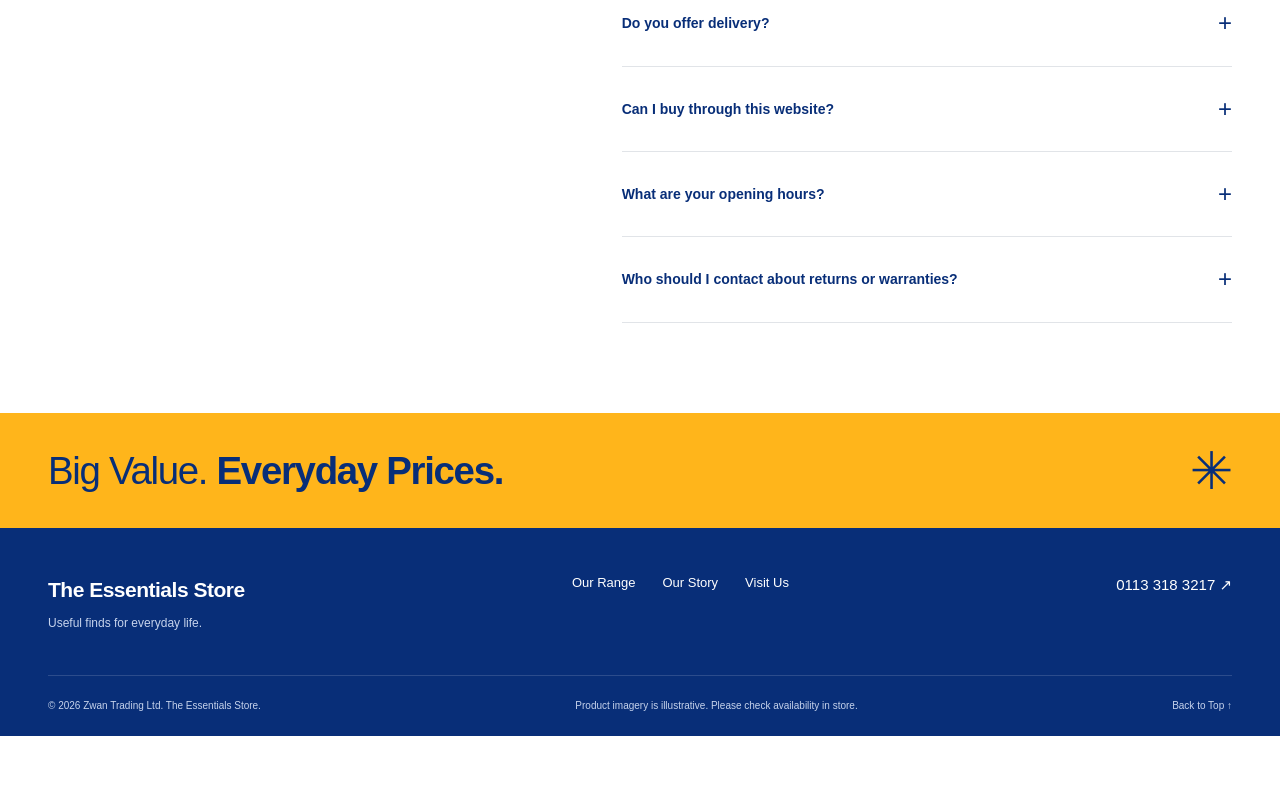
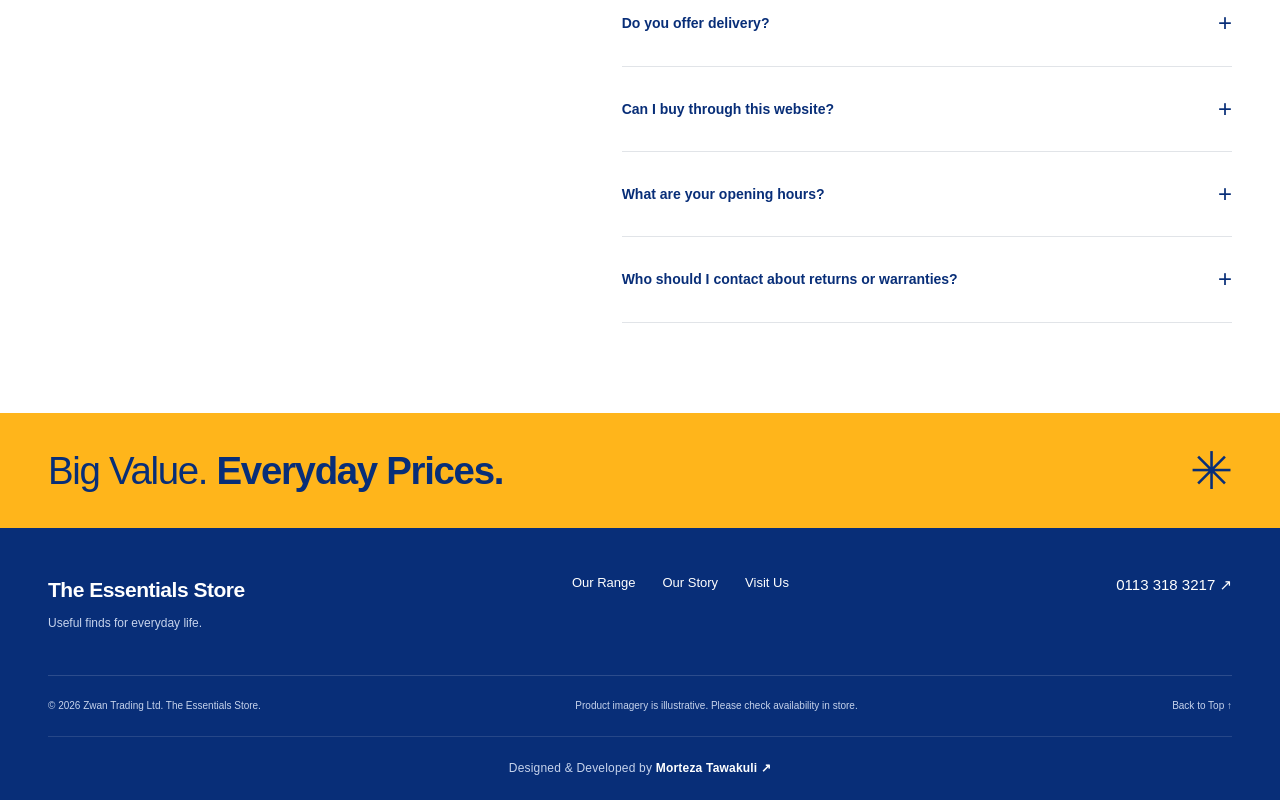
Before and after one commit to tawakuliKH/essentials-store, a React (Vite) app: page / in a window 1280 px wide. Shown: the part 4159-4959 px from the top of the page. Before the commit the page ends 4895 px from the top, so only its background shows below. Built offline with nearby package versions, Linux system fonts and the light colour scheme.

Commit message:
Update support email and add developer credit

```diff
--- a/src/components/Footer.jsx
+++ b/src/components/Footer.jsx
@@ -47,6 +47,20 @@ export default function Footer() {
 
           <a href="#">Back to Top ↑</a>
         </div>
+
+        <div className="container developer-credit">
+          <span>
+            Designed &amp; Developed by{" "}
+            <a
+              href="https://resume-tawakuli.onrender.com/"
+              target="_blank"
+              rel="noopener noreferrer"
+              aria-label="Visit Morteza Tawakuli's portfolio"
+            >
+              Morteza Tawakuli ↗
+            </a>
+          </span>
+        </div>
       </footer>
     </>
   );
--- a/src/components/VisitUs.jsx
+++ b/src/components/VisitUs.jsx
@@ -40,8 +40,8 @@ export default function VisitUs() {
         </address>
 
         <div className="contact-extras">
-          <a href="mailto:supports@zwantradingltd.co.uk">
-            supports@zwantradingltd.co.uk
+          <a href="mailto:support@zwantradingltd.co.uk">
+            support@zwantradingltd.co.uk
           </a>
 
           <a
@@ -141,9 +141,7 @@ export default function VisitUs() {
 
         <div className="location-bottom">
           <span>
-            <strong>
-              Your Local Essentials Stop.
-            </strong>
+            <strong>Your Local Essentials Stop.</strong>
             <br />
             221 Harehills Lane · LS8 3QH
           </span>
--- a/src/index.css
+++ b/src/index.css
@@ -60,3 +60,52 @@ button,input{font:inherit}button{cursor:pointer}button:focus-visible,input:focus
 .opening-hours > p {
   font-size: 12px;
 }
+
+
+/* Developer Credit */
+
+.developer-credit {
+  display: flex;
+  justify-content: center;
+  align-items: center;
+  text-align: center;
+
+  padding-top: 22px;
+  margin-top: 22px;
+
+  border-top: 1px solid rgba(255, 255, 255, 0.12);
+
+  font-size: 12px;
+  color: #c6d3ec;
+  letter-spacing: 0.2px;
+}
+
+.developer-credit a {
+  color: #ffffff;
+  font-weight: 600;
+  text-decoration: none;
+
+  transition:
+    color 0.2s ease,
+    opacity 0.2s ease;
+}
+
+.developer-credit a:hover {
+  color: #ffb51b;
+  text-decoration: underline;
+  text-underline-offset: 4px;
+}
+
+.developer-credit a:focus-visible {
+  outline: 2px solid #ffb51b;
+  outline-offset: 4px;
+}
+
+@media (max-width: 600px) {
+  .developer-credit {
+    padding-top: 18px;
+    margin-top: 18px;
+    font-size: 11px;
+    line-height: 1.8;
+  }
+}
```
